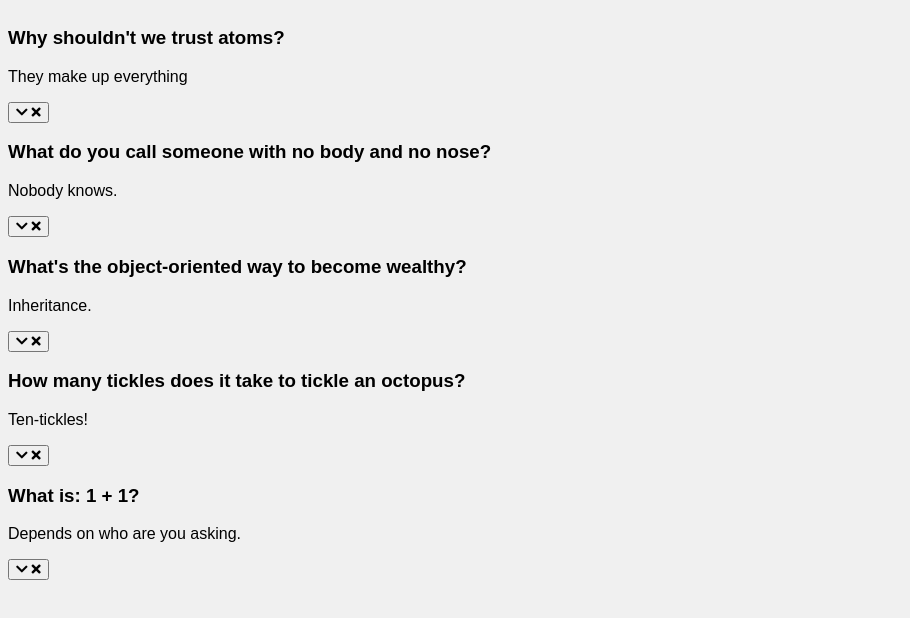
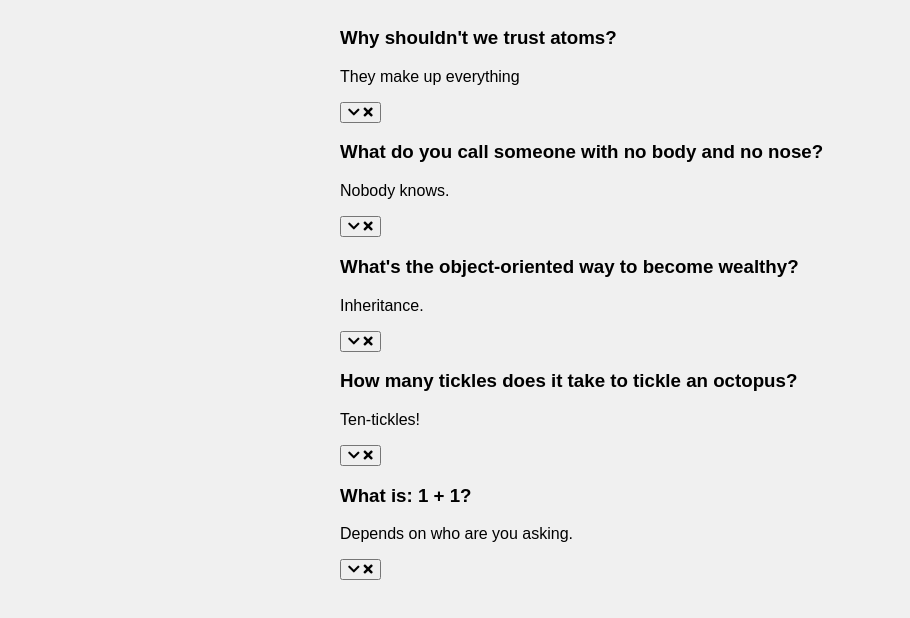
Before and after one commit to cparisi1290/js-faq-collapse, a plain HTML site: page index.html in a window 1280 px wide. Shown: the part 90-708 px from the top of the page, without its empty margins (0-910 px from the left). Drawn offline with Linux system fonts and the light colour scheme; a web font is replaced by a local one.

Commit message:
main container has a max-width and margin forces text to be in center of the max-width

```diff
--- a/style.css
+++ b/style.css
@@ -13,3 +13,9 @@ h1 {
   margin: 50px 0 30px;
   text-align: center;
 }
+
+.faq-container {
+  max-width: 600px;
+  /* to keep main container in middle of max-width */
+  margin: 0 auto;
+}
```
